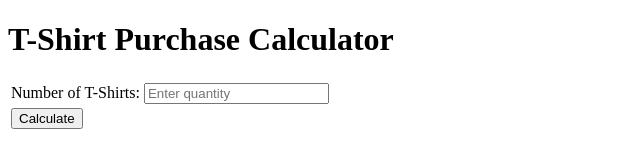
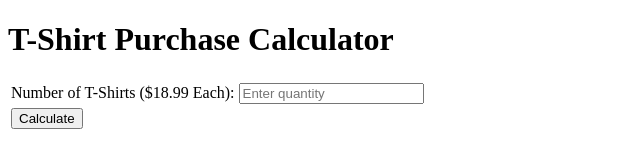
Before and after one commit to EarlTaylor96/earltaylor96.github.io, a plain HTML site: page Form.html in a window 1280 px wide. Shown: the whole page, without its empty margins (0-640 px from the left). Drawn offline with Linux system fonts and the light colour scheme.

Commit message:
Update Form.html

```diff
--- a/Form.html
+++ b/Form.html
@@ -37,7 +37,7 @@
     <form>
       <table>
         <tr>
-          <td>Number of T-Shirts:</td>
+          <td>Number of T-Shirts ($18.99 Each):</td>
           <td><input type="number" id="numShirts" placeholder="Enter quantity" /></td>
         </tr>
         <tr>
```
